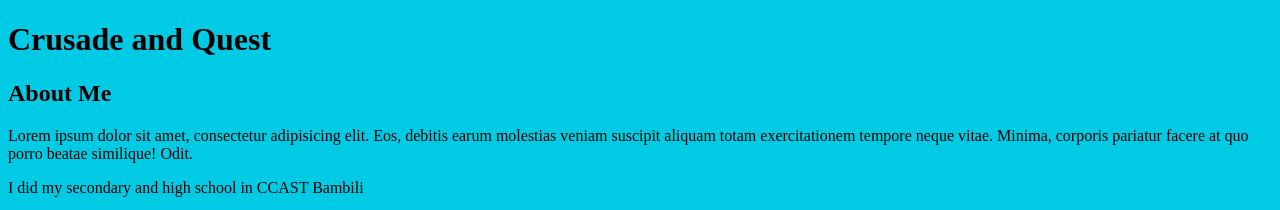
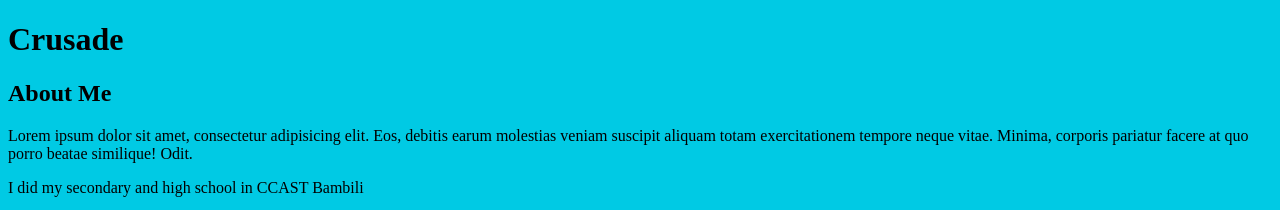
Before and after one commit to bmikwa/My-new-Project, a plain HTML site: page index.html in a window 1280 px wide. Shown: the top 210 px of the page. Drawn offline with Linux system fonts and the light colour scheme.

Commit message:
Revert "Change heading to Crusade and Quest"
This reverts commit 121dca008fe65f464d2f6f3257df609b79779204.

```diff
--- a/index.html
+++ b/index.html
@@ -10,7 +10,7 @@
 <body>
   <header>
 
-      <h1>Crusade and Quest</h1>
+      <h1>Crusade</h1>
 
   </header>
   <div class="container">
```
